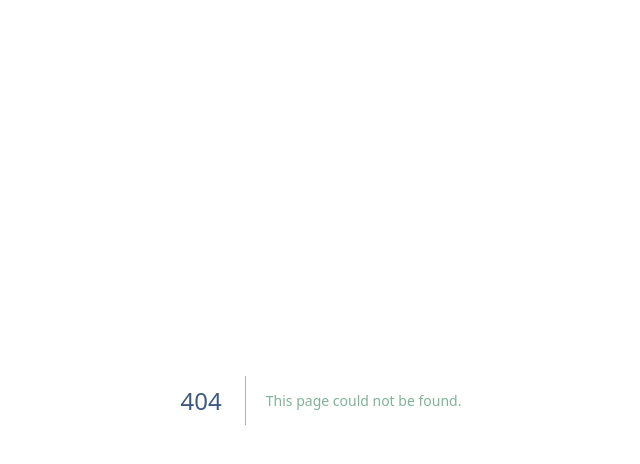
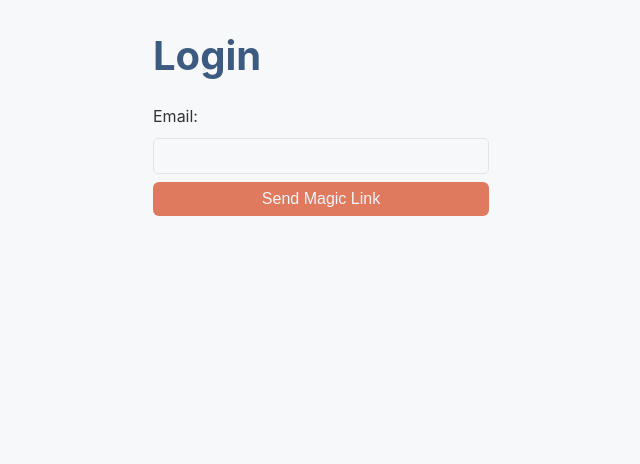
Before and after one commit to cc-co-code/cece-capstone-project, a Next.js app: page /login in a window 1280 px wide. Before the commit this address had no page. Shown: the top 464 px of the page, without its empty margins (319-959 px from the left). Built offline with nearby package versions, Linux system fonts and the light colour scheme.

Commit message:
email login works, login page is linked, google auth need to be done

```diff
--- a/package.json
+++ b/package.json
@@ -9,10 +9,13 @@
     "lint": "next lint"
   },
   "dependencies": {
+    "@auth/mongodb-adapter": "^3.7.3",
     "@heroicons/react": "^2.1.5",
+    "mongodb": "^6.10.0",
     "mongoose": "^8.8.0",
     "next": "15.0.2",
     "next-auth": "^4.24.10",
+    "nodemailer": "^6.9.16",
     "react": "18.3.1",
     "react-dom": "18.3.1",
     "zustand": "^5.0.1"
--- a/pages/_app.js
+++ b/pages/_app.js
@@ -1,5 +1,10 @@
 import "@/styles/globals.css";
+import { SessionProvider } from "next-auth/react";
 
 export default function App({ Component, pageProps }) {
-  return <Component {...pageProps} />;
+  return (
+    <SessionProvider session={pageProps.session}>
+      <Component {...pageProps} />
+    </SessionProvider>
+  );
 }
--- a/pages/index.js
+++ b/pages/index.js
@@ -3,10 +3,12 @@ import Header from "@/src/components/Header";
 import Footer from "@/src/components/Footer";
 import WelcomeText from "@/src/components/WelcomeText";
 import { useRouter } from "next/router";
+import { useSession } from "next-auth/react";
 import Button from "@/src/components/Button";
 import ArticlePreview from "@/src/components/ArticlePreview";
 
 const LandingPage = () => {
+  const { data: session, status } = useSession();
   const router = useRouter();
 
   const handleResourcesClick = () => {
@@ -14,7 +16,7 @@ const LandingPage = () => {
   };
 
   const handleCommunityClick = () => {
-    if (isLoggedIn) {
+    if (status === "authenticated") {
       router.push("/community");
     } else {
       router.push("/login");
--- /dev/null
+++ b/pages/login.js
@@ -0,0 +1,7 @@
+import LoginForm from "@/src/components/LoginForm";
+
+const LoginPage = () => {
+  return <LoginForm />;
+};
+
+export default LoginPage;
--- /dev/null
+++ b/src/components/LoginForm.js
@@ -0,0 +1,46 @@
+import { useState } from "react";
+import { signIn, SignIn } from "next-auth/react";
+
+const LoginForm = () => {
+  const [email, setEmail] = useState("");
+  const [message, setMessage] = useState("");
+
+  const handleLogin = async (e) => {
+    e.preventDefault();
+
+    const result = await signIn("email", {
+      email,
+      redirect: false,
+    });
+
+    if (result?.ok) {
+      setMessage("Check your Email for the Magic Link!");
+    } else {
+      setMessage("Something went wrong, please try again!");
+    }
+  };
+
+  return (
+    <div className="login-container">
+      <h1>Login</h1>
+      <form onSubmit={handleLogin}>
+        <label>
+          Email:
+          <input
+            type="email"
+            value={email}
+            onChange={(e) => setEmail(e.target.value)}
+            required
+            className="login-input"
+          />
+        </label>
+        <button type="submit" className="login-button">
+          Send Magic Link
+        </button>
+      </form>
+      {message && <p>{message}</p>}
+    </div>
+  );
+};
+
+export default LoginForm;
--- a/styles/globals.css
+++ b/styles/globals.css
@@ -727,6 +727,23 @@ button:hover {
   }
 }
 
+.login-container {
+  max-width: 400px;
+  margin: auto;
+  padding: 2rem;
+}
+
+.login-input {
+  width: 100%;
+  padding: 0.5rem;
+  margin: 0.5rem 0;
+}
+
+.login-button {
+  width: 100%;
+  padding: 0.5rem;
+}
+
 /* Footer */
 .footer {
   background-color: var(--background-dark);
```
Also changed, not shown: lib/mongodb.js (added, +33 -0 lines), pages/api/auth/[...nextauth].js (added, +16 -0 lines), src/components/Header.js (+6 -6 lines), 1 other file (tests, documents, lock files or other folders).
